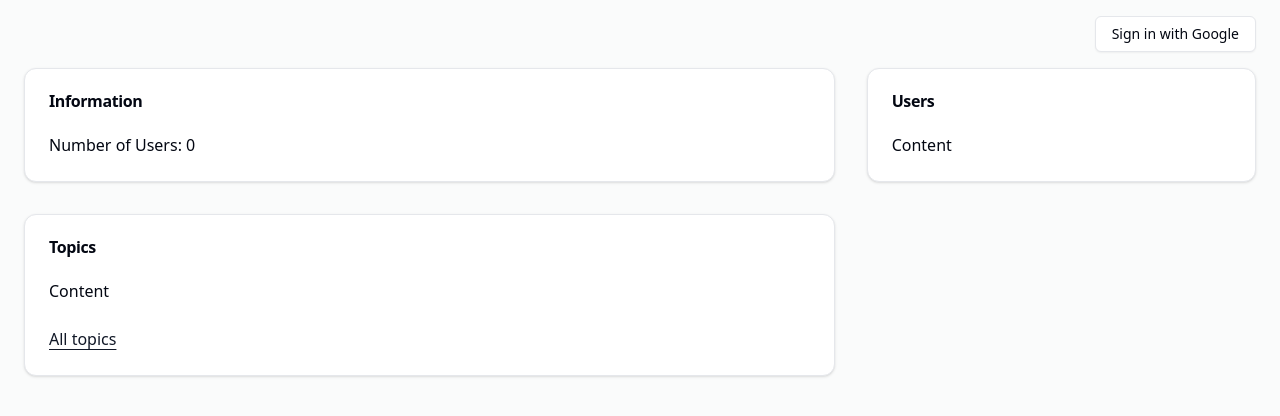
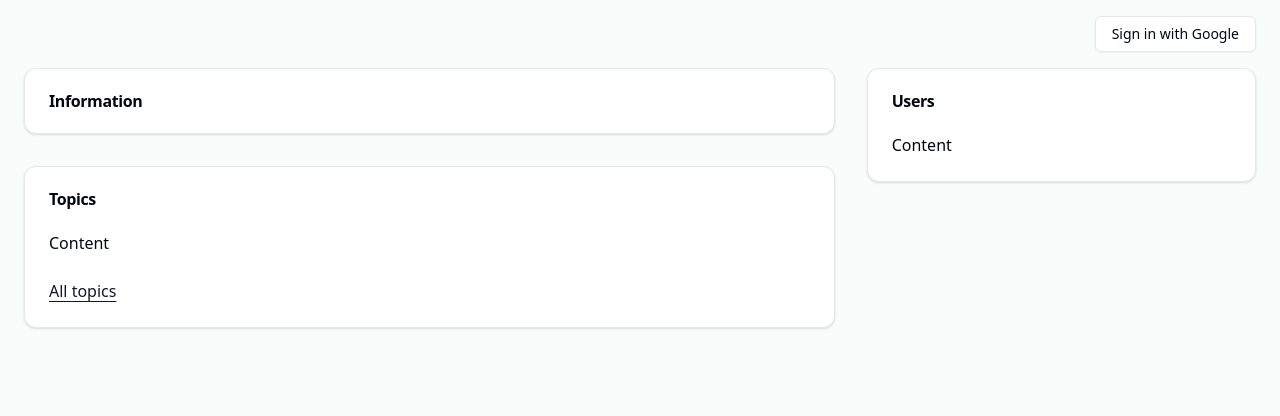
Before and after one commit to andalt/speakly, a Next.js app: page / in a window 1280 px wide. Shown: the top 416 px of the page. Built offline with nearby package versions, Linux system fonts and the light colour scheme; no server answers; the database is empty.

Commit message:
implemented common route

```diff
--- a/src/app/_dashboard/DInfo.tsx
+++ b/src/app/_dashboard/DInfo.tsx
@@ -2,9 +2,11 @@ import { Card, CardContent, CardHeader, CardTitle } from "@/components/ui/card";
 import type { Common } from "../api/common/route";
 
 export const DInfo = async () => {
-    const data: Common = await fetch(`${process.env.NEXT_PUBLIC_APP_URL}/api/common`).then((res) => res.json());
+    // const data: Common = await fetch(`${process.env.NEXT_PUBLIC_APP_URL}/api/common`).then((res) => res.json());
 
-    console.log(data, "data");
+    // console.log(data, "data");
+
+    console.log(process.env.NEXT_PUBLIC_APP_URL, "!!!!!");
 
     return (
         <Card>
@@ -12,7 +14,7 @@ export const DInfo = async () => {
                 <CardTitle>Information</CardTitle>
                 {/* <CardDescription>Deploy your new project in one-click.</CardDescription> */}
             </CardHeader>
-            <CardContent>Number of Users: {data.userCount}</CardContent>
+            {/* <CardContent>Number of Users: {data.userCount}</CardContent> */}
             {/* <CardFooter className="flex justify-between">
                 <Button variant="outline">Cancel</Button>
                 <Button>Deploy</Button>
```
